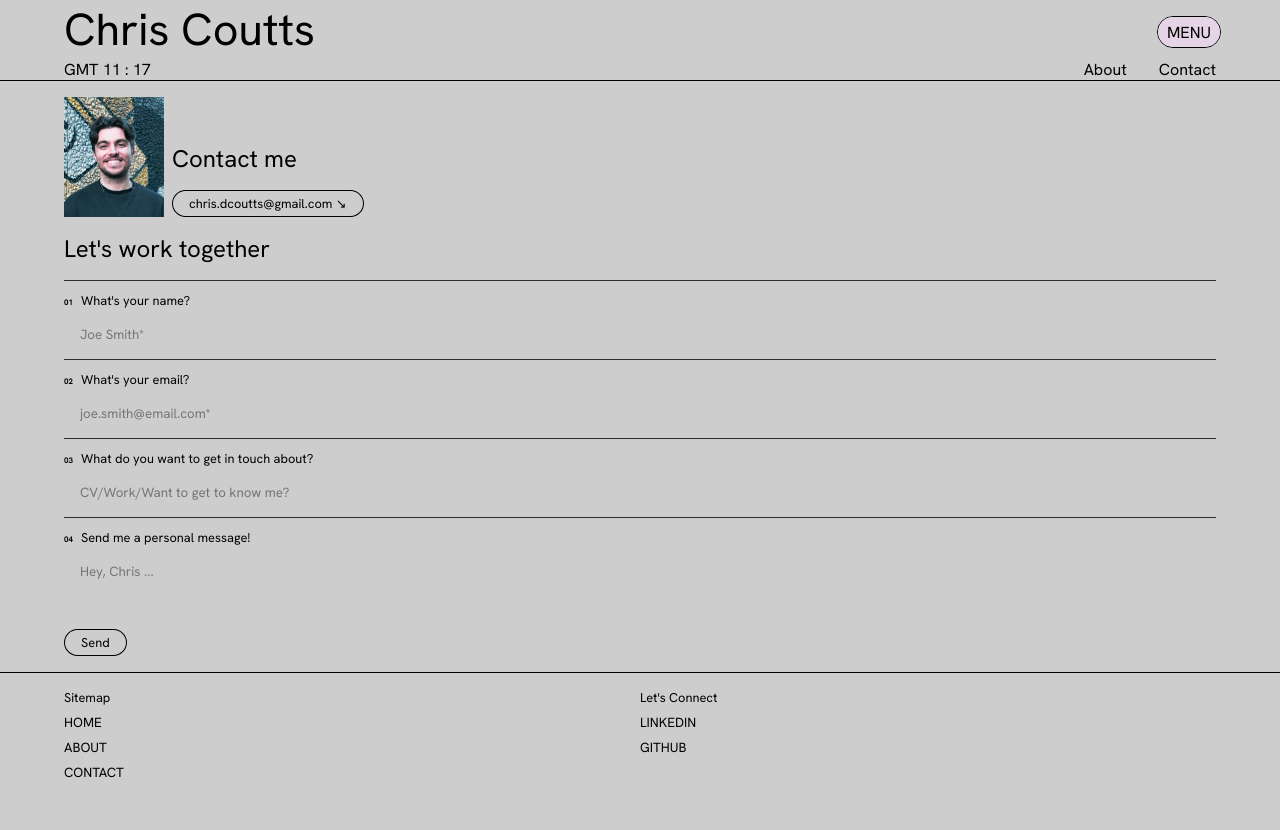
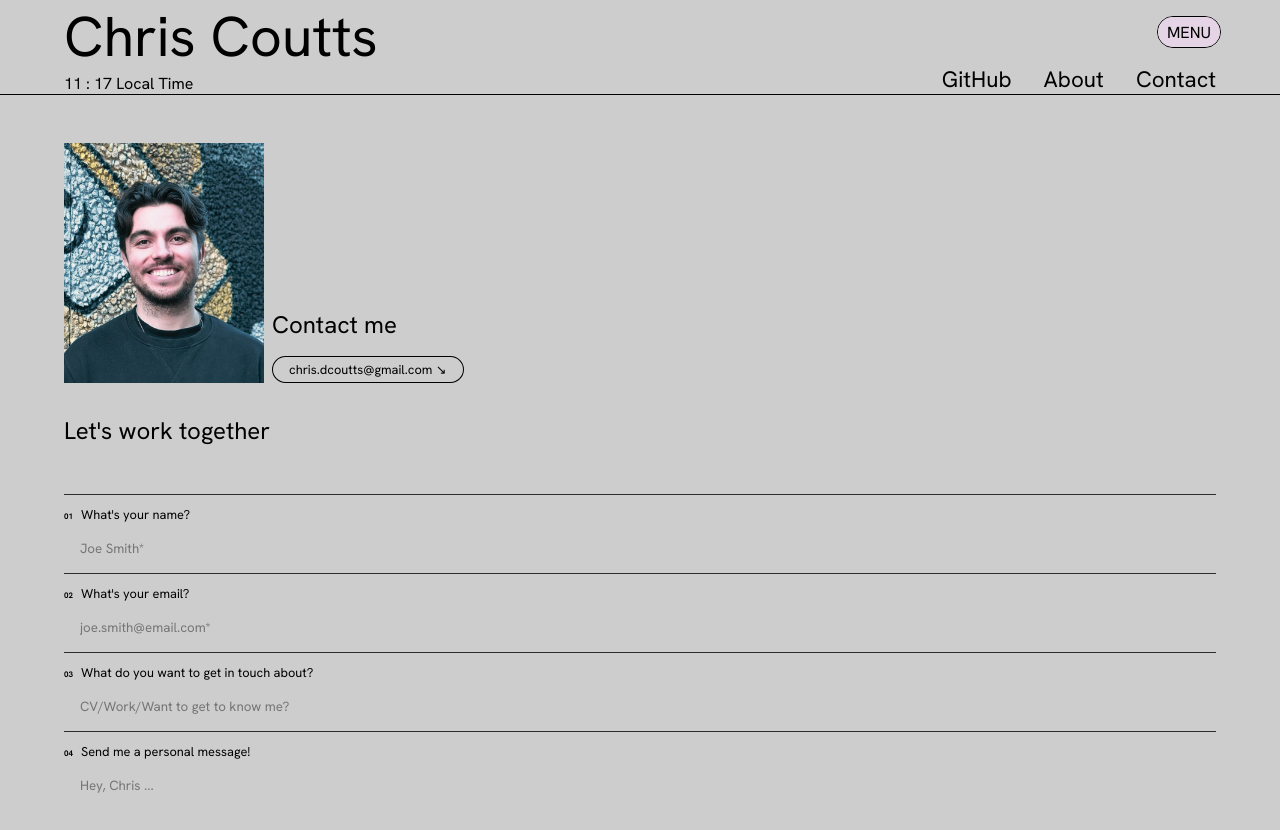
Before and after one commit to ccoutts2/portfolio, a Next.js app: page /contact in a window 1280 px wide. Shown: the top 830 px of the page. Built offline with nearby package versions, Linux system fonts and the light colour scheme.

Commit message:
Make changes to layout

```diff
--- a/src/components/Contact/Contact.module.scss
+++ b/src/components/Contact/Contact.module.scss
@@ -55,7 +55,6 @@ $max-width: 1550px;
 
   @include tablet {
     padding-inline: 4rem;
-    @include max-content;
   }
 }
 
--- a/src/components/Footer/Footer.module.scss
+++ b/src/components/Footer/Footer.module.scss
@@ -51,7 +51,6 @@ $max-width: 1550px;
 
   @include desktop {
     padding: 1rem 4rem 0.5rem;
-    @include max-content;
   }
 }
 
@@ -87,6 +86,5 @@ $max-width: 1550px;
 
   @include desktop {
     padding-inline: 4rem;
-    @include max-content;
   }
 }
--- a/src/components/GetInTouch/GetInTouch.module.scss
+++ b/src/components/GetInTouch/GetInTouch.module.scss
@@ -43,7 +43,7 @@ $max-width: 1550px;
 
   @include desktop {
     padding-inline: 4rem;
-    @include max-content;
+    padding-top: 2rem;
   }
 }
 
@@ -52,6 +52,10 @@ $max-width: 1550px;
   width: 100%;
   @include flex(row, flex-start, stretch);
   gap: 0.5rem;
+
+  @include desktop {
+    padding-bottom: 1rem;
+  }
 }
 
 .heading_container {
@@ -60,6 +64,11 @@ $max-width: 1550px;
 
 .image {
   object-fit: cover;
+
+  @include desktop {
+    height: 30vh;
+    width: 25vh;
+  }
 }
 
 .title {
@@ -88,6 +97,10 @@ $max-width: 1550px;
   @include flex(column, center, flex-start);
   width: 100%;
   padding-top: 1rem;
+
+  @include desktop {
+    padding-top: 3rem;
+  }
 }
 
 .form_col {
--- a/src/components/Modal/Modal.module.scss
+++ b/src/components/Modal/Modal.module.scss
@@ -61,7 +61,6 @@ $max-width: 1550px;
   }
 
   @include desktop {
-    @include max-content;
   }
 }
 
--- a/src/components/NavBar/NavBar.jsx
+++ b/src/components/NavBar/NavBar.jsx
@@ -4,7 +4,6 @@ import styles from "./NavBar.module.scss";
 import BurgerMenu from "../BurgerMenu/BurgerMenu";
 import { AnimatePresence, motion } from "framer-motion";
 import BurgerNav from "../BurgerNav/BurgerNav";
-import Inner from "../Inner/Inner";
 
 const variants = {
   open: {
@@ -40,7 +39,10 @@ const NavBar = () => {
     function getFormattedTime() {
       const d = new Date();
       return (
-        "GMT " + d.getHours() + " : " + d.getMinutes().toString().padStart(2, "0")
+        d.getHours() +
+        " : " +
+        d.getMinutes().toString().padStart(2, "0") +
+        " Local Time"
       );
     }
 
@@ -55,8 +57,16 @@ const NavBar = () => {
         </Link>
         <Clock />
       </div>
+
       <div className={styles.list_container}>
         <ul className={styles.list}>
+          <Link
+            href="https://github.com/ccoutts2/"
+            target="_blank"
+            className={styles.project_links}>
+            {" "}
+            <li className={styles.project_link}>GitHub</li>
+          </Link>
           <Link href="/about" className={styles.links}>
             <li className={styles.link}>About</li>
           </Link>
--- a/src/components/NavBar/NavBar.module.scss
+++ b/src/components/NavBar/NavBar.module.scss
@@ -53,7 +53,6 @@ $max-width: 1550px;
   }
 
   @include desktop {
-    @include max-content;
     padding-inline: 4rem;
   }
 
@@ -66,6 +65,10 @@ $max-width: 1550px;
     margin: 0;
     padding: 0;
     font-weight: 400;
+
+    @include desktop {
+      font-size: 3.5rem;
+    }
   }
 
   .list_container {
@@ -79,15 +82,40 @@ $max-width: 1550px;
     list-style: none;
   }
 
+  .project_links {
+    text-decoration: none;
+    color: black;
+    display: none;
+
+    @include desktop {
+      display: flex;
+    }
+  }
+
   .links {
     text-decoration: none;
     color: black;
+  }
+
+  .project_link {
+    text-decoration: none;
+    color: black;
+    display: none;
+
+    @include desktop {
+      display: flex;
+      font-size: 1.4rem;
+    }
   }
 
   .link {
     text-decoration: none;
     color: black;
     padding-left: 2rem;
+
+    @include desktop {
+      font-size: 1.4rem;
+    }
   }
 
   .menu_header {
--- a/src/pages/index.jsx
+++ b/src/pages/index.jsx
@@ -74,8 +74,6 @@ export default function Home() {
       </AnimatePresence>
       <Inner>
         <NavBar />
-        <Hero />
-        <About />
         <h2 className={styles.header}>/ projects</h2>
         <div className={styles.projects_main}>
           <div className={styles.projects_body}>
@@ -93,6 +91,8 @@ export default function Home() {
           </div>
           <Modal modal={modal} projects={projects} />
         </div>
+        <Hero />
+        <About />
         <Contact />
         <Footer />
       </Inner>
--- a/src/pages/projects/index.module.scss
+++ b/src/pages/projects/index.module.scss
@@ -38,7 +38,6 @@ $max-width: 1550px;
 
   @include desktop {
     padding-inline: 4rem;
-    @include max-content;
   }
 }
 
@@ -125,7 +124,6 @@ $max-width: 1550px;
 
       @include desktop {
         top: -50%;
-        @include max-content;
       }
     }
 
@@ -134,7 +132,6 @@ $max-width: 1550px;
 
       @include desktop {
         top: -55%;
-        @include max-content;
       }
     }
 
@@ -143,7 +140,6 @@ $max-width: 1550px;
 
       @include desktop {
         top: -28%;
-        @include max-content;
       }
     }
   }
@@ -155,7 +151,6 @@ $max-width: 1550px;
   @include desktop {
     padding-inline: 4rem;
     height: 250vh;
-    @include max-content;
   }
 }
 
@@ -173,7 +168,6 @@ $max-width: 1550px;
 
   @include desktop {
     padding-inline: 4rem;
-    @include max-content;
   }
 }
 
--- a/src/styles/globals.module.scss
+++ b/src/styles/globals.module.scss
@@ -95,7 +95,6 @@ $max-width: 1550px;
 
     @include desktop {
       padding: 1rem 4rem 2rem;
-      @include max-content;
     }
   }
 
```
Also changed, not shown: src/components/Profile/Profile.module.scss (+21 -0 lines).
